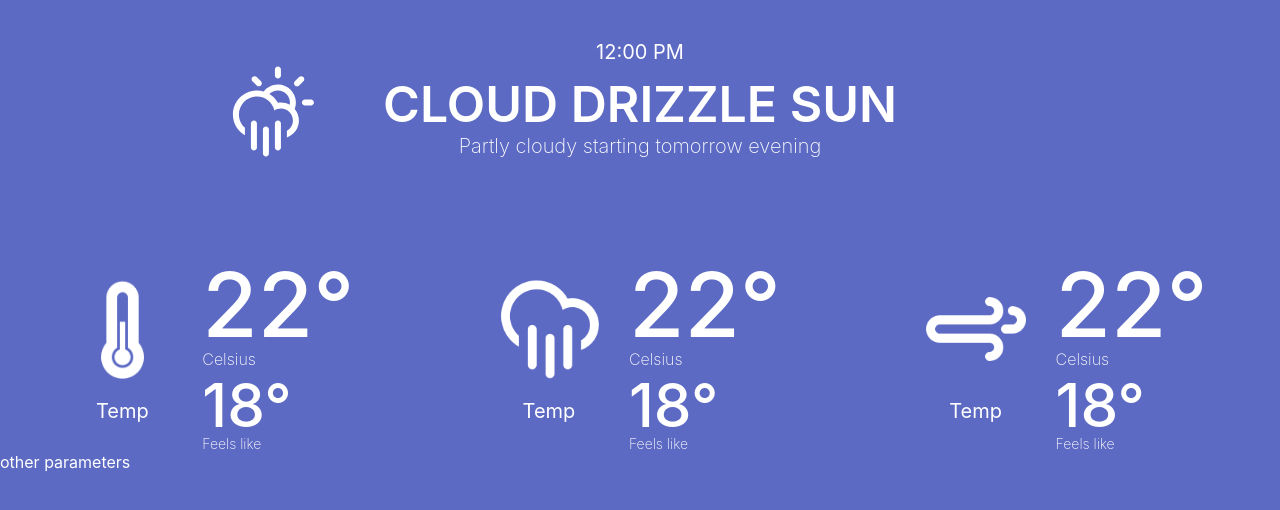
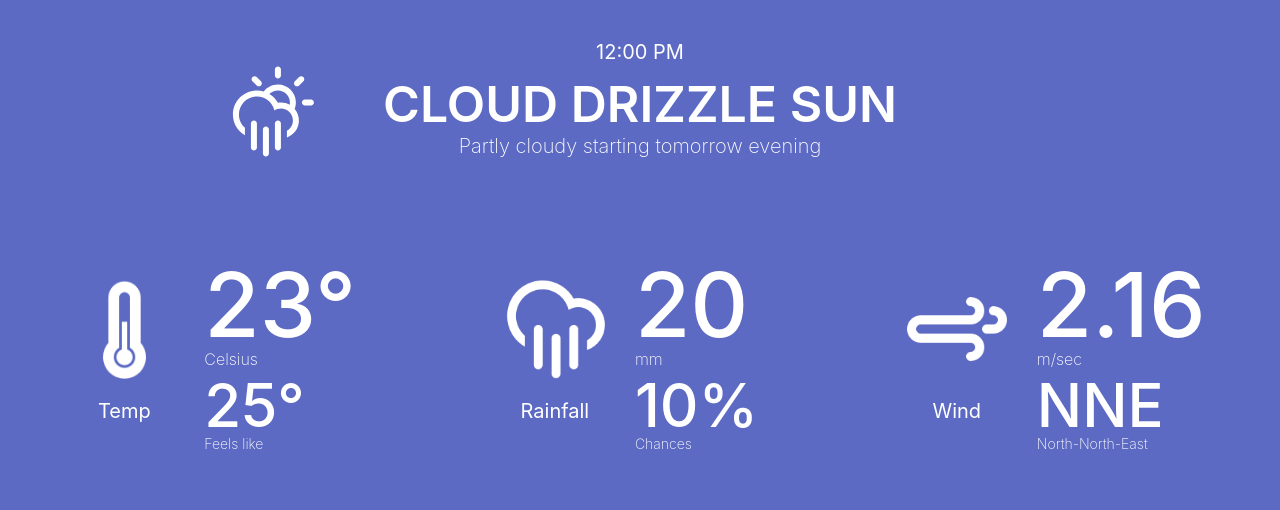
Before and after one commit to abheist/weather_app, a React (Create React App) app: page / in a window 1280 px wide. Shown: the top 510 px of the page. Built offline with nearby package versions, Linux system fonts and the light colour scheme.

Commit message:
AKS | constant frequency

```diff
--- a/src/components/FrequestWeatherConstants.jsx
+++ b/src/components/FrequestWeatherConstants.jsx
@@ -15,7 +15,9 @@ class FrequestWeatherConstants extends React.Component {
                             backgroundRepeat: "no-repeat"
                         }}
                     />
-                    <p className="margin-top-20 font-20">Temp</p>
+                    <p className="margin-top-20 font-20">
+                        {this.props.constantType}
+                    </p>
                 </div>
                 <div
                     style={{
--- a/src/pages/app.jsx
+++ b/src/pages/app.jsx
@@ -34,40 +34,43 @@ class App extends React.Component {
                         <div className="flex-row justify-around align-center">
                             <FrequestWeatherConstants
                                 icon={thermometerIcon}
+                                constantType="Temp"
                                 firstParameter={{
                                     unit: "Celsius",
-                                    value: "22°"
+                                    value: "23°"
                                 }}
                                 secondParameter={{
                                     unit: "Feels like",
-                                    value: "18°"
+                                    value: "25°"
                                 }}
                             />
                             <FrequestWeatherConstants
                                 icon={weatherIcon}
+                                constantType="Rainfall"
                                 firstParameter={{
-                                    unit: "Celsius",
-                                    value: "22°"
+                                    unit: "mm",
+                                    value: "20"
                                 }}
                                 secondParameter={{
-                                    unit: "Feels like",
-                                    value: "18°"
+                                    unit: "Chances",
+                                    value: "10%"
                                 }}
                             />
                             <FrequestWeatherConstants
                                 icon={windIcon}
+                                constantType="Wind"
                                 firstParameter={{
-                                    unit: "Celsius",
-                                    value: "22°"
+                                    unit: "m/sec",
+                                    value: "2.16"
                                 }}
                                 secondParameter={{
-                                    unit: "Feels like",
-                                    value: "18°"
+                                    unit: "North-North-East",
+                                    value: "NNE"
                                 }}
                             />
                         </div>
                     </div>
-                    <div className="other-parameters">other parameters</div>
+                    <div className="other-parameters" />
                 </div>
                 <div>
                     <div className="app-brand-container" />
```
